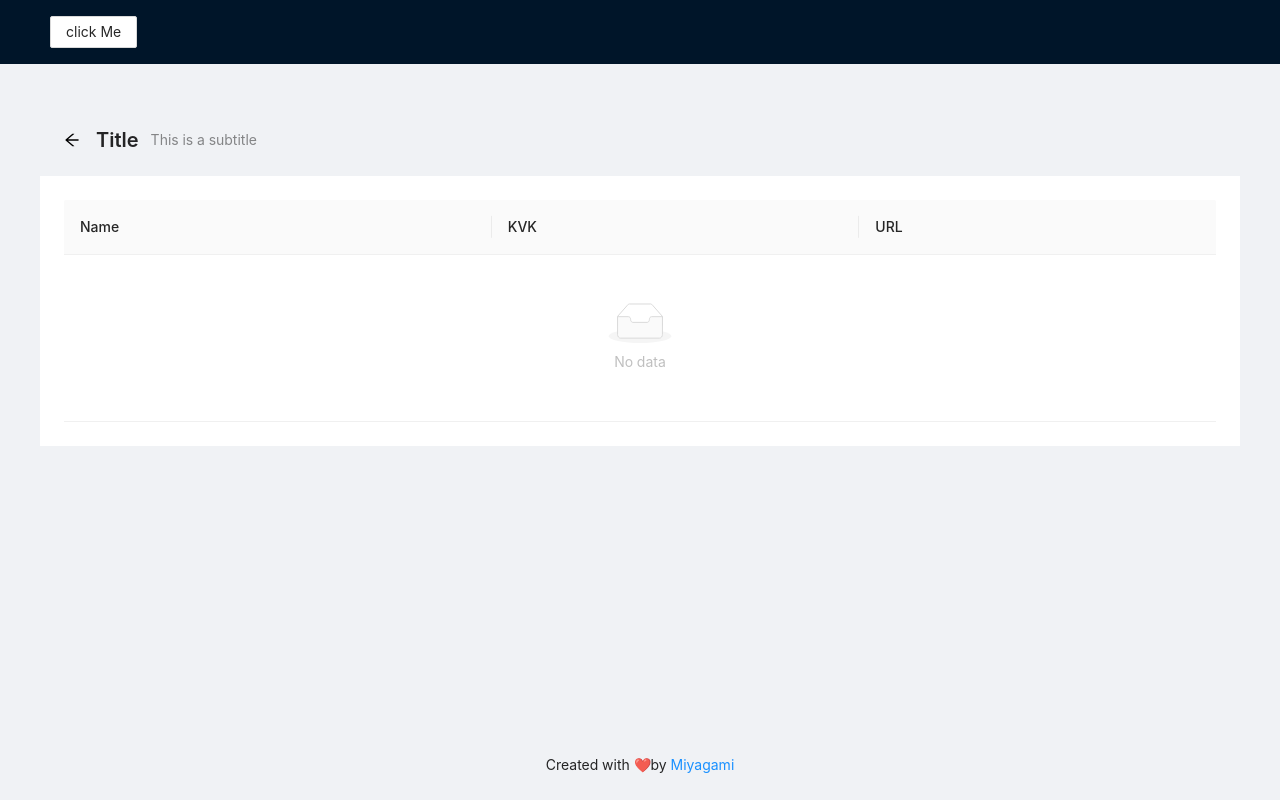
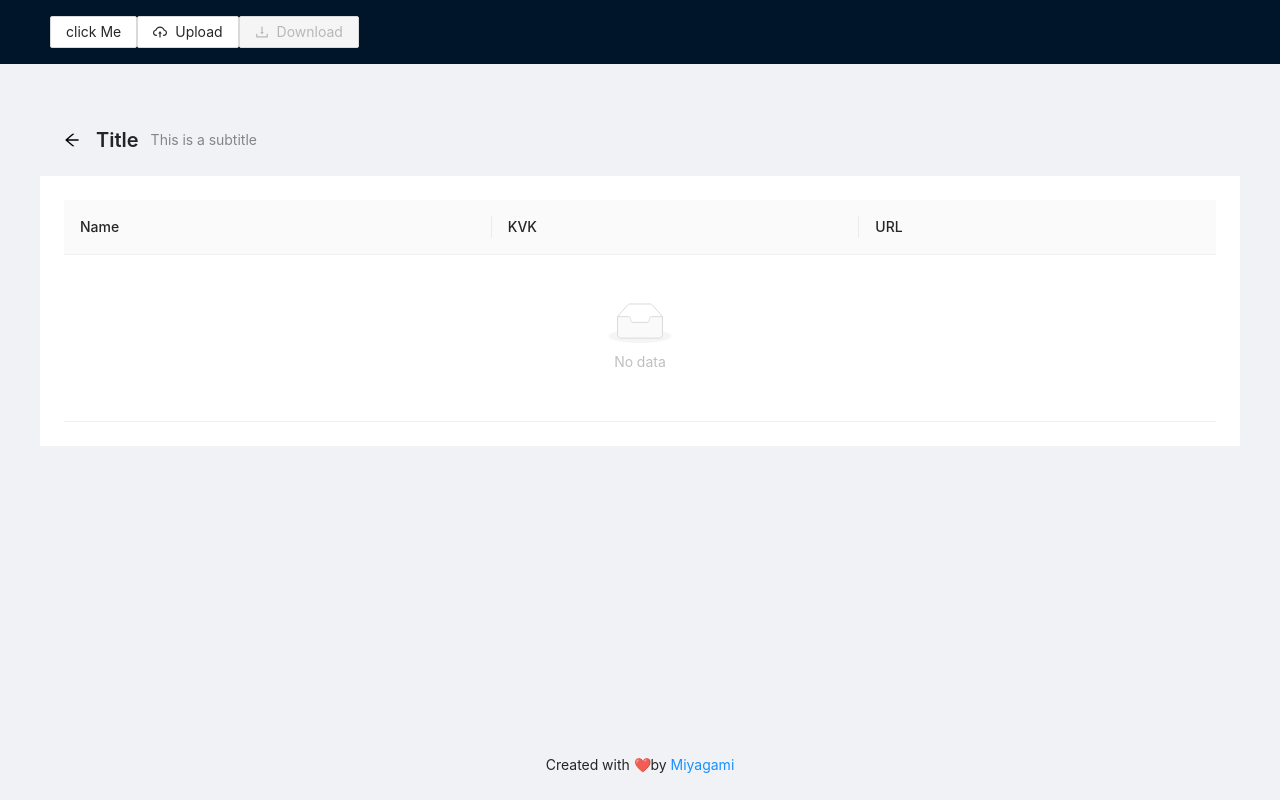
Before and after one commit to miyagami-com/aithene-kvk-spa, a Next.js app: page / in a window 1280 px wide. Built offline with nearby package versions, Linux system fonts and the light colour scheme.

Commit message:
Commit Ant Design

```diff
--- a/package.json
+++ b/package.json
@@ -9,11 +9,13 @@
     "lint": "next lint"
   },
   "dependencies": {
+    "@ant-design/icons": "^4.7.0",
     "antd": "^4.16.13",
     "axios": "^0.23.0",
     "next": "11.1.2",
     "react": "17.0.2",
-    "react-dom": "17.0.2"
+    "react-dom": "17.0.2",
+    "xlsx": "^0.17.3"
   },
   "devDependencies": {
     "eslint": "8.0.1",
--- a/pages/index.js
+++ b/pages/index.js
@@ -3,13 +3,20 @@ import Image from 'next/image'
 import axios from 'axios';
 
 import {Button, Layout, PageHeader} from 'antd';
+import {CloudUploadOutlined, DownloadOutlined} from '@ant-design/icons';
 import {TableComponent} from "../components/Table";
 import {useState} from "react";
+import * as XLSX from 'xlsx';
 
 const {Header, Content, Footer} = Layout;
 
 export default function Home() {
     const [query, setQuery] = useState('');
+    const [download, setDownload] = useState(null)
+    const [downloading, setDownloading] = useState(false);
+    const [upload, setUpload] = useState(null)
+    const [uploading, setUploading] = useState(false);
+
     const [data, setData] = useState([]);
 
     const fetchData  = async (query) => {
@@ -23,6 +30,22 @@ export default function Home() {
                 <Button onClick={() => fetchData("Miyagi")}>
                     click Me
                 </Button>
+                <Button
+                    icon={<CloudUploadOutlined />}
+                    disabled={upload}
+                    loading={uploading}
+                >
+                    Upload
+                </Button>
+                <Button
+                    type="primary"
+                    icon={<DownloadOutlined />}
+                    disabled={!download}
+                    loading={downloading}
+                >
+                    Download
+                </Button>
+
             </Header>
             <Content style={{padding: '40px'}}>
                 <PageHeader
```
Also changed, not shown: 1 other file (tests, documents, lock files or other folders).
